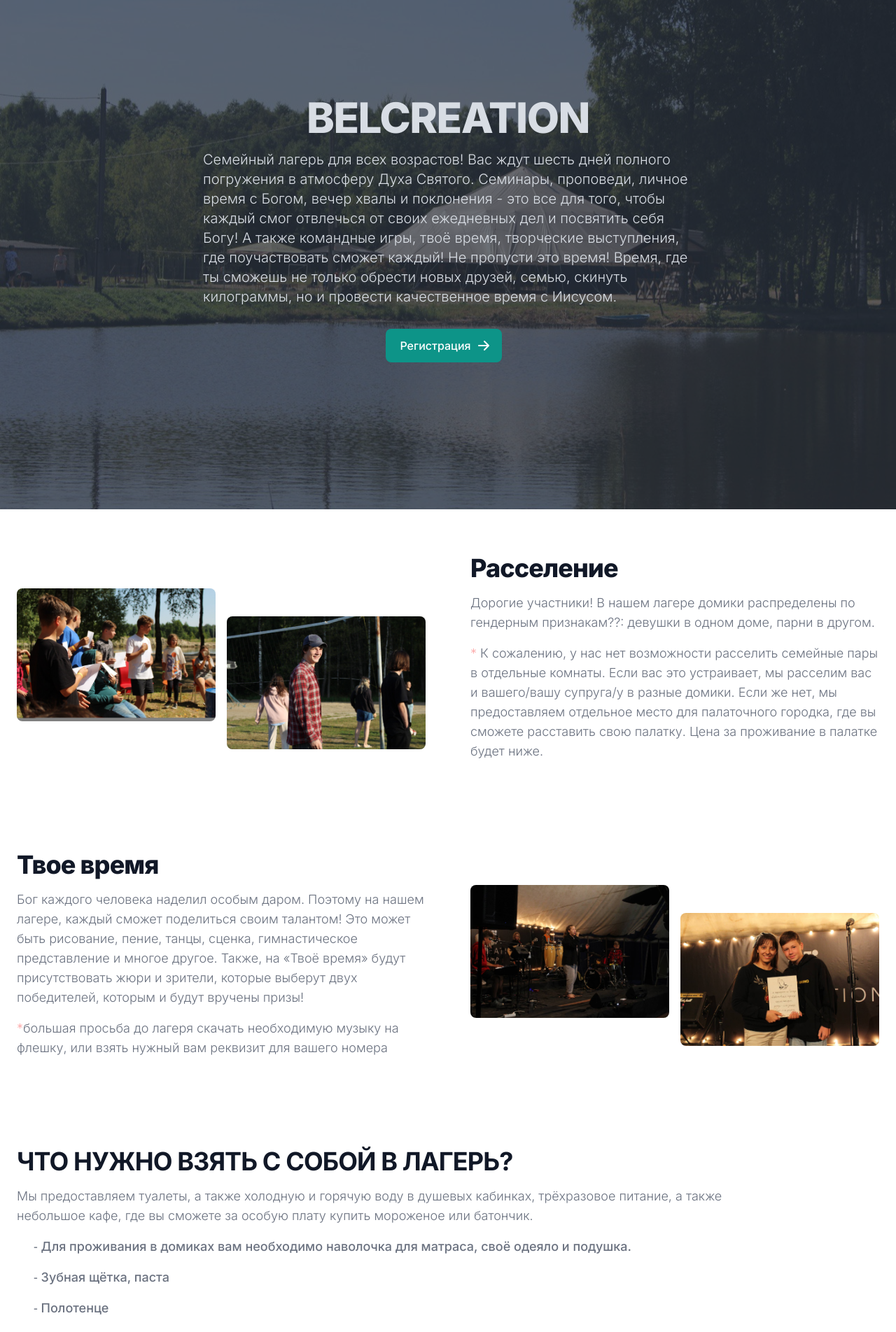
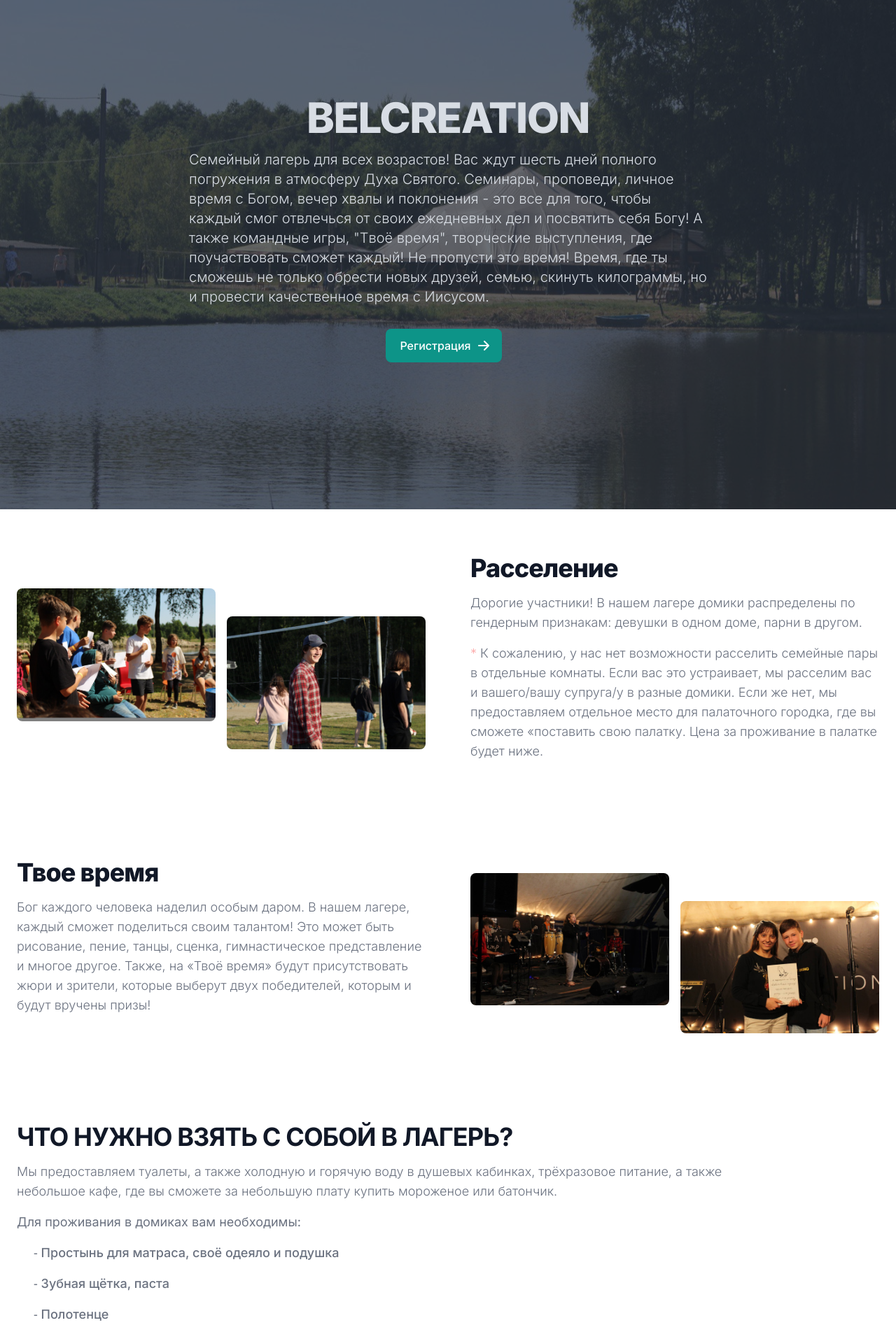
Before and after one commit to LashaLoi/belcreation, a Next.js app: page / in a window 1280 px wide. Shown: the part 160-2064 px from the top of the page at 70% size. Built offline with nearby package versions, Linux system fonts and the light colour scheme.

Commit message:
update data

```diff
--- a/app/components/Content.tsx
+++ b/app/components/Content.tsx
@@ -21,14 +21,14 @@ export const Content = () => {
             </h2>
             <p className="mb-4">
               Дорогие участники! В нашем лагере домики распределены по гендерным
-              признакам??: девушки в одном доме, парни в другом.
+              признакам: девушки в одном доме, парни в другом.
             </p>
             <p>
               <span className="text-red-300">*</span> К сожалению, у нас нет
               возможности расселить семейные пары в отдельные комнаты. Если вас
               это устраивает, мы расселим вас и вашего/вашу супруга/у в разные
               домики. Если же нет, мы предоставляем отдельное место для
-              палаточного городка, где вы сможете расставить свою палатку. Цена
+              палаточного городка, где вы сможете «поставить свою палатку. Цена
               за проживание в палатке будет ниже.
             </p>
           </div>
@@ -41,17 +41,11 @@ export const Content = () => {
               Твое время
             </h2>
             <p className="mb-4">
-              Бог каждого человека наделил особым даром. Поэтому на нашем
-              лагере, каждый сможет поделиться своим талантом! Это может быть
-              рисование, пение, танцы, сценка, гимнастическое представление и
-              многое другое. Также, на «Твоё время» будут присутствовать жюри и
-              зрители, которые выберут двух победителей, которым и будут вручены
-              призы!
-            </p>
-            <p>
-              <span className="text-red-300">*</span>большая просьба до лагеря
-              скачать необходимую музыку на флешку, или взять нужный вам
-              реквизит для вашего номера
+              Бог каждого человека наделил особым даром. В нашем лагере, каждый
+              сможет поделиться своим талантом! Это может быть рисование, пение,
+              танцы, сценка, гимнастическое представление и многое другое.
+              Также, на «Твоё время» будут присутствовать жюри и зрители,
+              которые выберут двух победителей, которым и будут вручены призы!
             </p>
           </div>
           <div className="grid grid-cols-2 gap-4 mt-8">
@@ -77,12 +71,12 @@ export const Content = () => {
             <p className="mb-4 font-light">
               Мы предоставляем туалеты, а также холодную и горячую воду в
               душевых кабинках, трёхразовое питание, а также небольшое кафе, где
-              вы сможете за особую плату купить мороженое или батончик.
+              вы сможете за небольшую плату купить мороженое или батончик.
             </p>
+            <div className="mb-4">Для проживания в домиках вам необходимы:</div>
             <div className="mb-4 font-medium text-start sm:ml-6 ml-0">
               <div className="mb-4 font-medium">
-                ⁃ Для проживания в домиках вам необходимо наволочка для матраса,
-                своё одеяло и подушка.
+                ⁃ Простынь для матраса, своё одеяло и подушка
               </div>
               <div className="mb-4 font-medium">⁃ Зубная щётка, паста</div>
               <div className="mb-4 font-medium">⁃ Полотенце</div>
--- a/app/components/FAQ.tsx
+++ b/app/components/FAQ.tsx
@@ -41,7 +41,7 @@ export const Faq = () => {
                     clip-rule="evenodd"
                   ></path>
                 </svg>
-                Со скольки и до скольки лет можно ехать в лагерь?
+                Есть ли возрастные ограничения в лагере?
               </h3>
               <p className="text-gray-500 dark:text-gray-400">
                 Наш лагерь не имеет возрастных ограничений! Сколько бы лет вам
@@ -62,7 +62,7 @@ export const Faq = () => {
                     clip-rule="evenodd"
                   ></path>
                 </svg>
-                Я еду с детьми, будет ли для них какая-то программа?
+                Я еду с детьми, будет ли для них программа?
               </h3>
               <p className="text-gray-500 dark:text-gray-400">
                 Да, мы предоставляем программу для детей от 6 до 11 лет, с 9
--- a/app/components/Header.tsx
+++ b/app/components/Header.tsx
@@ -5,7 +5,7 @@ export const Header = () => {
     <div className="hero min-h-screen bg-local md:bg-fixed bg-cover bg-[url(/1.jpg)]">
       <div className="hero-overlay bg-opacity-70"></div>
       <div className="hero-content text-center text-neutral-content">
-        <div className="flex flex-col justify-center items-center max-w-[700px]">
+        <div className="flex flex-col justify-center items-center max-w-[740px]">
           <h1 className="max-w-2xl mb-4 text-4xl font-extrabold tracking-tight leading-none md:text-5xl xl:text-6xl dark:text-white">
             BELCREATION
           </h1>
@@ -14,10 +14,10 @@ export const Header = () => {
             погружения в атмосферу Духа Святого. Семинары, проповеди, личное
             время с Богом, вечер хвалы и поклонения - это все для того, чтобы
             каждый смог отвлечься от своих ежедневных дел и посвятить себя Богу!
-            А также командные игры, твоё время, творческие выступления, где
-            поучаствовать сможет каждый! Не пропусти это время! Время, где ты
-            сможешь не только обрести новых друзей, семью, скинуть килограммы,
-            но и провести качественное время с Иисусом.
+            А также командные игры, &quot;Tвоё время&quot;, творческие
+            выступления, где поучаствовать сможет каждый! Не пропусти это время!
+            Время, где ты сможешь не только обрести новых друзей, семью, скинуть
+            килограммы, но и провести качественное время с Иисусом.
           </p>
           <Link
             href="/register"
--- a/app/globals.css
+++ b/app/globals.css
@@ -1,6 +1,10 @@
 @tailwind base;
 @tailwind components;
 @tailwind utilities;
+
+body {
+  background: white;
+}
 
 .confetti {
   display: flex;
--- a/app/register/page.tsx
+++ b/app/register/page.tsx
@@ -92,18 +92,18 @@ export default function Register() {
           </h2>
           <div className="text-gray-500 mb-2">ОПЛАТА</div>
           <div className="text-gray-500 mb-2">
-            <div>Проживание в домике будет стоить - 70$ или 205р </div>
-            <div>Проживание в платке будет стоить - 50$ или 150р</div>
+            <div>Проживание в домике будет стоить - 210р</div>
+            <div>Проживание в платке будет стоить - 150р</div>
+          </div>
+
+          <div className="text-gray-500 mb-4">
+            <div>Для семьи от 5 человек:</div>
+            <div>Цена за проживание в домике (за одного человека) - 150р</div>
+            <div>Цена за проживание в палатке (за одного человека) - 100р</div>
           </div>
 
           <div className="text-gray-500 mb-6">
-            <div>Для семьи от 5 человек:</div>
-            <div>
-              Цена за проживание в домике (за одного человека) - 50$ или 150р
-            </div>
-            <div>
-              Цена за проживание в палатке (за одного человека) - 35$ или 100р{" "}
-            </div>
+            <div>Детям до 3 лет - бесплатно</div>
           </div>
 
           <div className="bg-white rounded shadow-lg p-4 px-4 md:p-8 mb-6">
@@ -176,7 +176,7 @@ export default function Register() {
                       </Link>
                     </label>
                     <p className="text-gray-500 mt-2">
-                      <span className="text-red-300">*</span>большая просьба до
+                      <span className="text-red-300">*</span>большая просьба, до
                       лагеря скачать необходимую музыку на флешку, или взять
                       нужный вам реквизит для вашего номера
                     </p>
```
